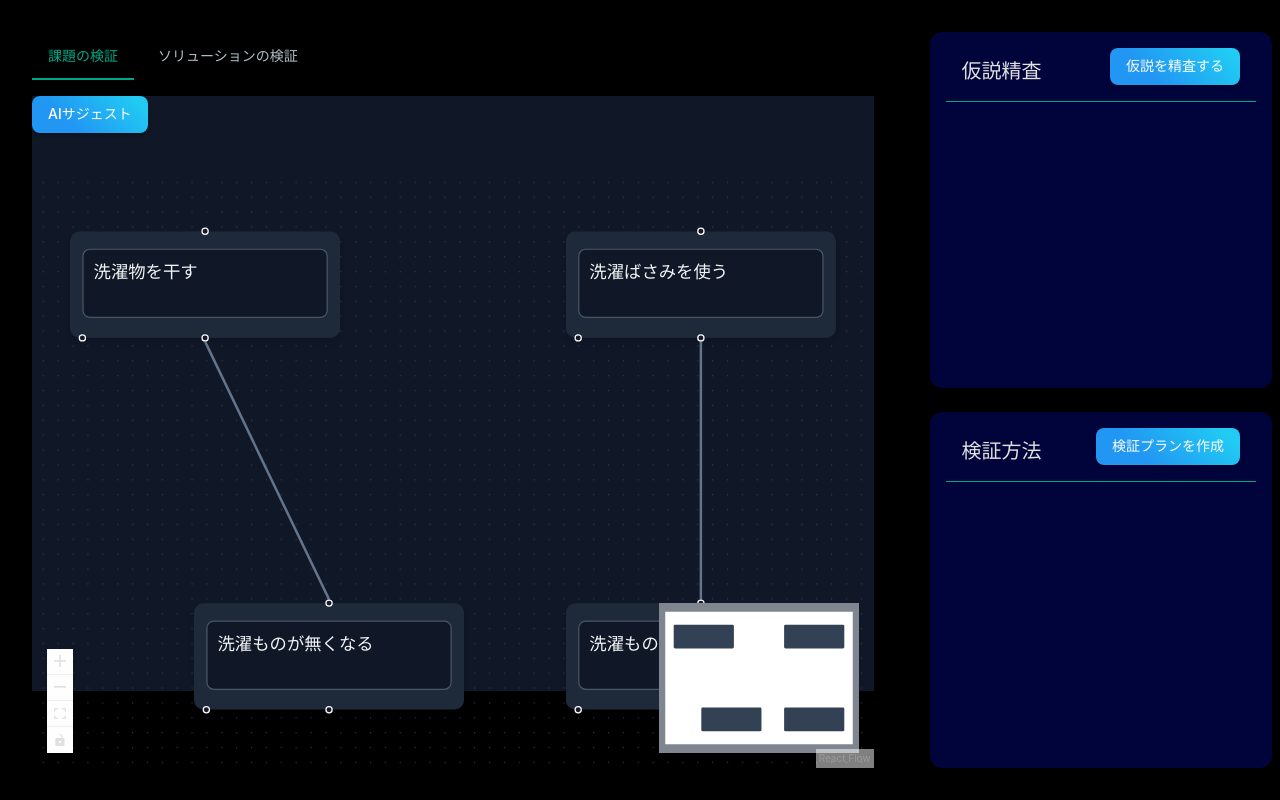
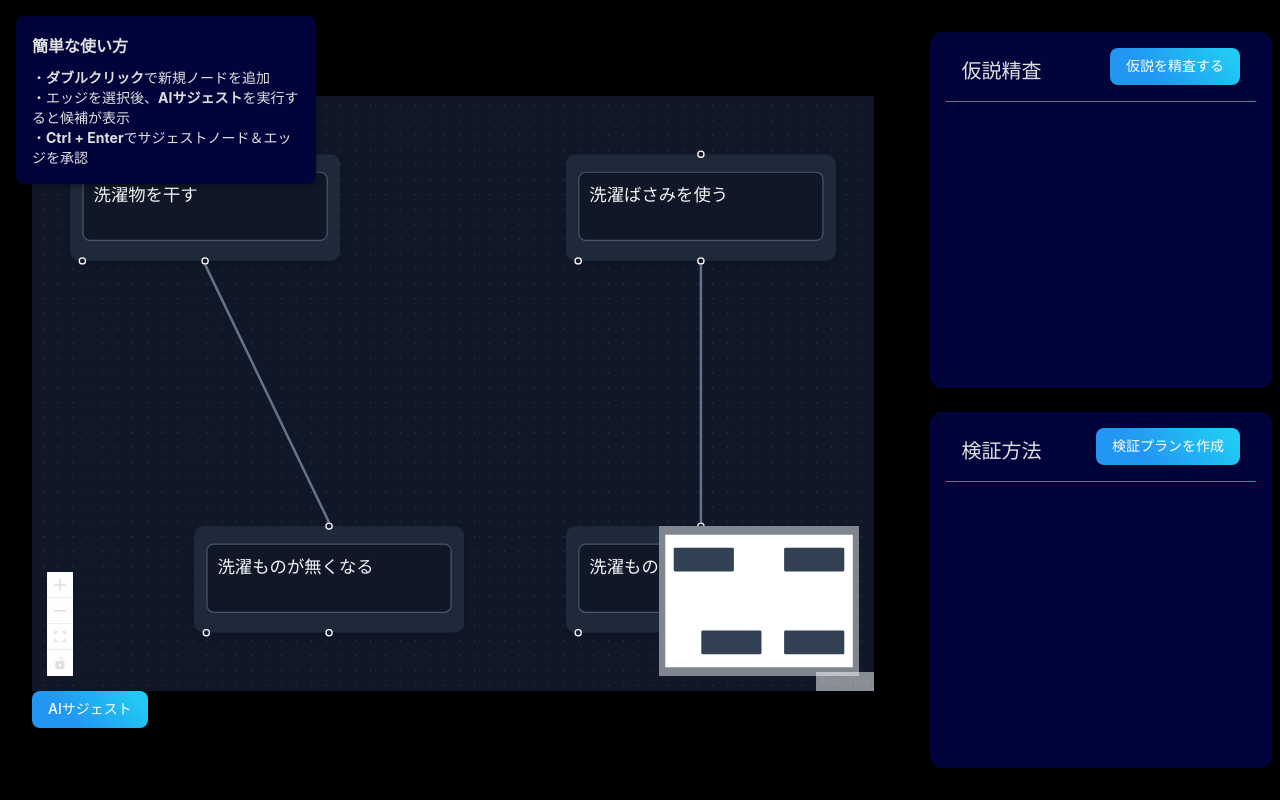
Before and after one commit to vyuma/logipk, a React (Vite) app: page / in a window 1280 px wide. Built offline with nearby package versions, Linux system fonts and the light colour scheme.

Commit message:
使い方追加

```diff
--- a/src/App.tsx
+++ b/src/App.tsx
@@ -6,6 +6,7 @@ import {
   Box,
   Grid,
   Tabs,
+  Typography,
 } from '@mui/material';
 
 // 仮説・TODOサジェスト・フローチャートコンポーネントのインポート
@@ -17,21 +18,17 @@ import { StyledTab } from './components/styled_tab';
 import { FlowChart } from './components/flowchart';
 import type { Edge, Node } from '@xyflow/react';
 
-
 function App() {
   // フローチャートの切り替え状態をAppコンポーネントで管理
-  const [activeFlowchartType, setActiveFlowchartType] = useState('SQ'); // 'typeA' または 'typeB'
+  const [activeFlowchartType, setActiveFlowchartType] = useState<'SQ' | 'AP'>('SQ');
 
   const [selectedNodes, setSelectedNodes] = useState<Node[] | null>(null);
-  const [selectedEdges, setSelectedEdges] = useState<Edge[]|null>(null);
+  const [selectedEdges, setSelectedEdges] = useState<Edge[] | null>(null);
 
   // フローチャートタブの変更ハンドラ
   const handleFlowchartChange = (_event: React.SyntheticEvent, newValue: string) => {
-    setActiveFlowchartType(newValue);
+    setActiveFlowchartType(newValue as 'SQ' | 'AP');
   };
-
-
-
 
   return (
     <ThemeProvider theme={futuristicTheme}>
@@ -41,13 +38,39 @@ function App() {
           height: '100vh',
           width: '100vw',
           bgcolor: 'background.default',
-          // p: 2,
           fontFamily: 'Inter, sans-serif',
           display: 'flex',
           justifyContent: 'center',
           alignItems: 'center',
+          position: 'relative', // ← オーバーレイ配置のために relative にする
         }}
       >
+        {/* ==== 使い方ガイド ==== */}
+        <Box
+          sx={{
+            position: 'absolute',
+            top: 16,
+            left: 16,
+            bgcolor: 'background.paper',
+            color: 'text.primary',
+            p: 2,
+            borderRadius: 2,
+            boxShadow: 3,
+            zIndex: (theme) => theme.zIndex.tooltip,
+            maxWidth: 300,
+            fontSize: '0.875rem',
+          }}
+        >
+          <Typography variant="subtitle1" fontWeight="bold" sx={{ mb: 1 }}>
+            簡単な使い方
+          </Typography>
+          <Typography variant="body2" component="div">
+            ・<b>ダブルクリック</b>で新規ノードを追加<br />
+            ・エッジを選択後、<b>AIサジェスト</b>を実行すると候補が表示<br />
+            ・<b>Ctrl + Enter</b>でサジェストノード＆エッジを承認
+          </Typography>
+        </Box>
+
         <Grid
           container
           spacing={3}
@@ -57,7 +80,7 @@ function App() {
             flexGrow: 1,
             bgcolor: 'background.default',
             p: 2,
-            flexDirection: 'column'
+            flexDirection: 'column',
           }}
         >
           {/* 左側半分 - フローチャートコンポーネントとタブ */}
@@ -69,10 +92,10 @@ function App() {
               bgcolor: 'background.default',
               p: 2,
               width: '70%',
-              height: '90%'
+              height: '90%',
             }}
           >
-            <Box sx={{ flexGrow: 1, display: 'flex', flexDirection: 'column', height: '100%'}}>
+            <Box sx={{ flexGrow: 1, display: 'flex', flexDirection: 'column', height: '100%' }}>
               {/* フローチャートのタブボタン */}
               <Tabs
                 value={activeFlowchartType}
@@ -84,13 +107,14 @@ function App() {
                 <StyledTab label="課題の検証" value="SQ" />
                 <StyledTab label="ソリューションの検証" value="AP" />
               </Tabs>
-              <Box sx={{ flexGrow: 1, height: '60%'}}>
+              <Box sx={{ flexGrow: 1, height: '60%' }}>
                 {/* FlowChart コンポーネント */}
-                <FlowChart activeFlowchartType={activeFlowchartType}
-                selectedEdges={selectedEdges}
-                selectedNodes={selectedNodes}
-                setSelectedEdges={setSelectedEdges}
-                setSelectedNodes={setSelectedNodes}
+                <FlowChart
+                  activeFlowchartType={activeFlowchartType}
+                  selectedEdges={selectedEdges}
+                  selectedNodes={selectedNodes}
+                  setSelectedEdges={setSelectedEdges}
+                  setSelectedNodes={setSelectedNodes}
                 />
               </Box>
             </Box>
@@ -110,7 +134,15 @@ function App() {
             }}
           >
             {/* 右側上半分 - 仮説入力コンポーネントとタブ */}
-            <Box sx={{ flexGrow: 1, p: 2, borderRadius: 3, height: '45%', bgcolor: 'background.paper' }}>
+            <Box
+              sx={{
+                flexGrow: 1,
+                p: 2,
+                borderRadius: 3,
+                height: '45%',
+                bgcolor: 'background.paper',
+              }}
+            >
               <CreateRebuttalComponent
                 selectedNodes={selectedNodes}
                 setSelectedNodes={setSelectedNodes}
@@ -120,7 +152,15 @@ function App() {
             </Box>
 
             {/* 右側下半分 - ToDoサジェストコンポーネント */}
-            <Box sx={{ flexGrow: 1, p: 2, bgcolor: 'background.paper', borderRadius: 3, height: '45%'}}>
+            <Box
+              sx={{
+                flexGrow: 1,
+                p: 2,
+                bgcolor: 'background.paper',
+                borderRadius: 3,
+                height: '45%',
+              }}
+            >
               <TodoSuggest
                 selectedNodes={selectedNodes}
                 setSelectedNodes={setSelectedNodes}
--- a/src/components/FlowInner.tsx
+++ b/src/components/FlowInner.tsx
@@ -226,21 +226,7 @@ export default function FlowInner({
     >
 
       <div style={{ width: '100%', height: '100%' }}>
-      <Button
-          variant="contained"
-          sx={{
-            mr: 5,
-            mb: 5,
-            background: 'linear-gradient(45deg, #2196F3 30%, #21CBF3 90%)',
-            '&:hover': {
-              backgroundColor: '#1e40af',
-            },
 
-          }}
-          onClick={doubleClickHandler}
-        >
-          AIサジェスト
-        </Button>
 
         <ReactFlow
           nodes={nodes}
@@ -266,7 +252,21 @@ export default function FlowInner({
             color="#334155"
           />
         </ReactFlow>
+        <Button
+          variant="contained"
+          sx={{
+            mr: 5,
+            mb: 5,
+            background: 'linear-gradient(45deg, #2196F3 30%, #21CBF3 90%)',
+            '&:hover': {
+              backgroundColor: '#1e40af',
+            },
 
+          }}
+          onClick={doubleClickHandler}
+        >
+          AIサジェスト
+        </Button>
       </div>
 
     </div>
```
